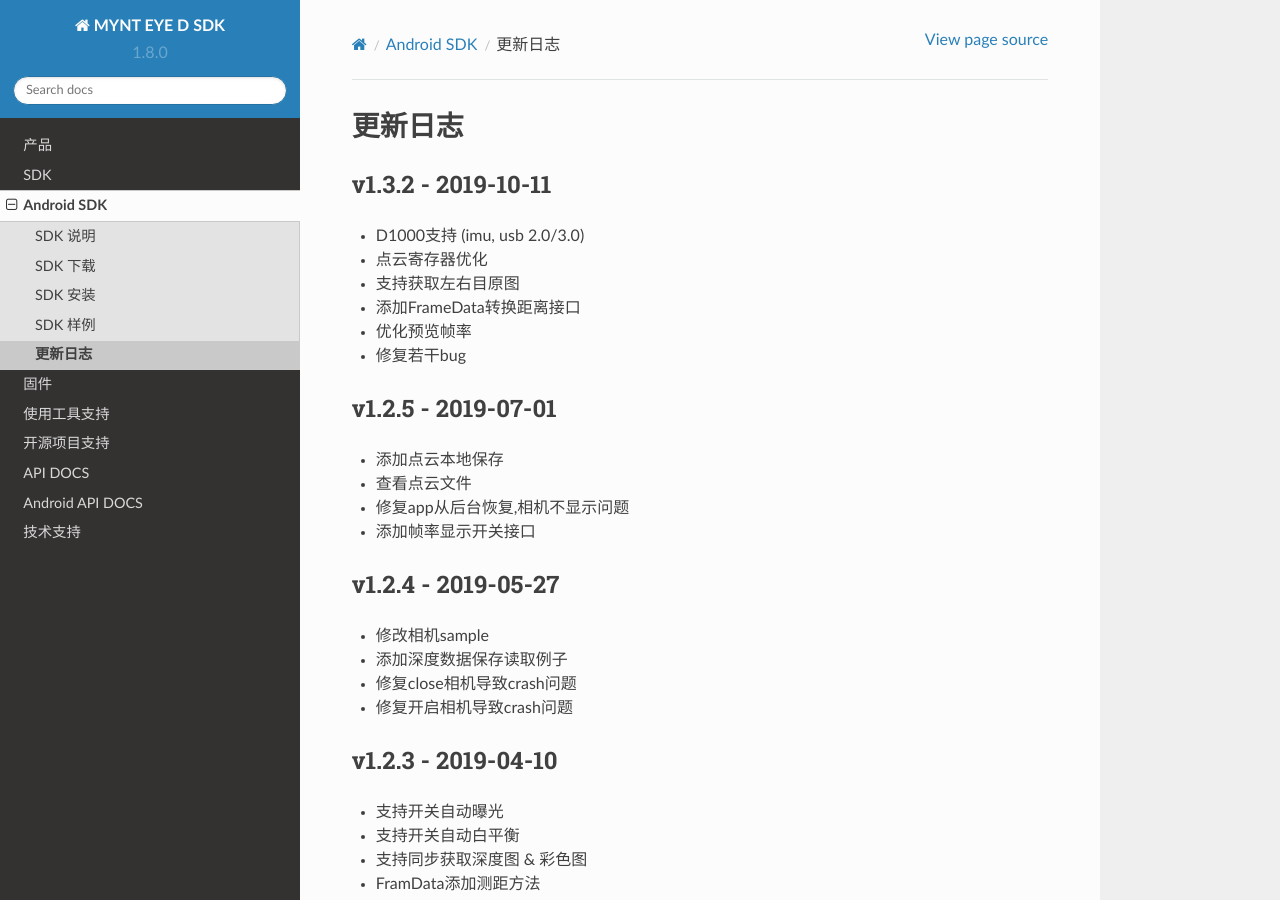
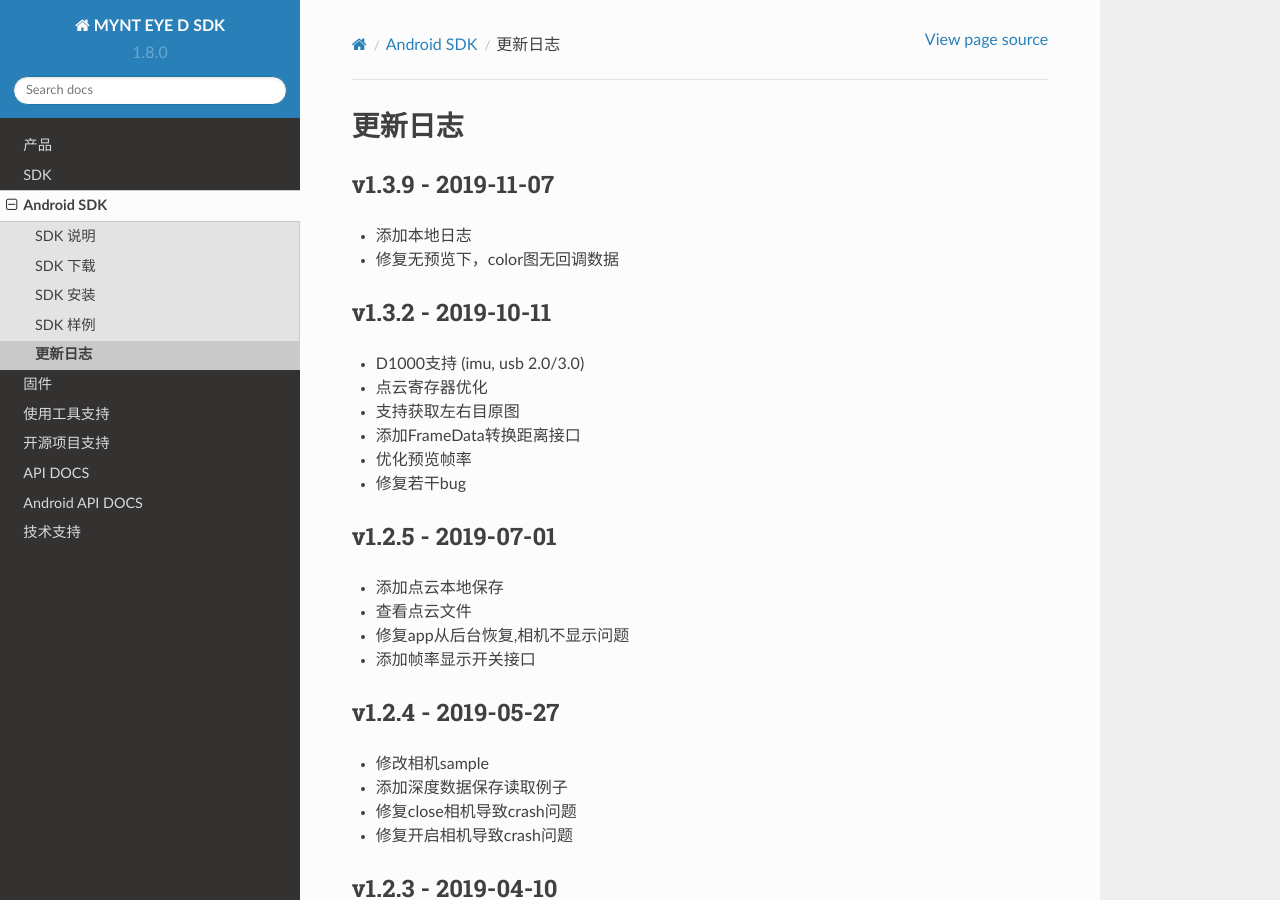
Before and after one commit to slightech/MYNT-EYE-D-SDK-Docs-zh_CN, a Sphinx documentation site: the page built from docs/android_sdk/sdk_update_log.rst, in a window 1280 px wide and 900 px high. Built offline with Sphinx 7.4.7 and the Read the Docs theme 2.0.0, drawn with Linux system fonts in a browser that asks for light colours.

Commit message:
add: update android_D_1.3.9 updateLog

```diff
--- a/docs/android_sdk/sdk_update_log.rst
+++ b/docs/android_sdk/sdk_update_log.rst
@@ -1,5 +1,10 @@
 更新日志
 =======================
+
+v1.3.9 - 2019-11-07
+----------------------
+- 添加本地日志
+- 修复无预览下，color图无回调数据
 
 v1.3.2 - 2019-10-11
 ----------------------
```
